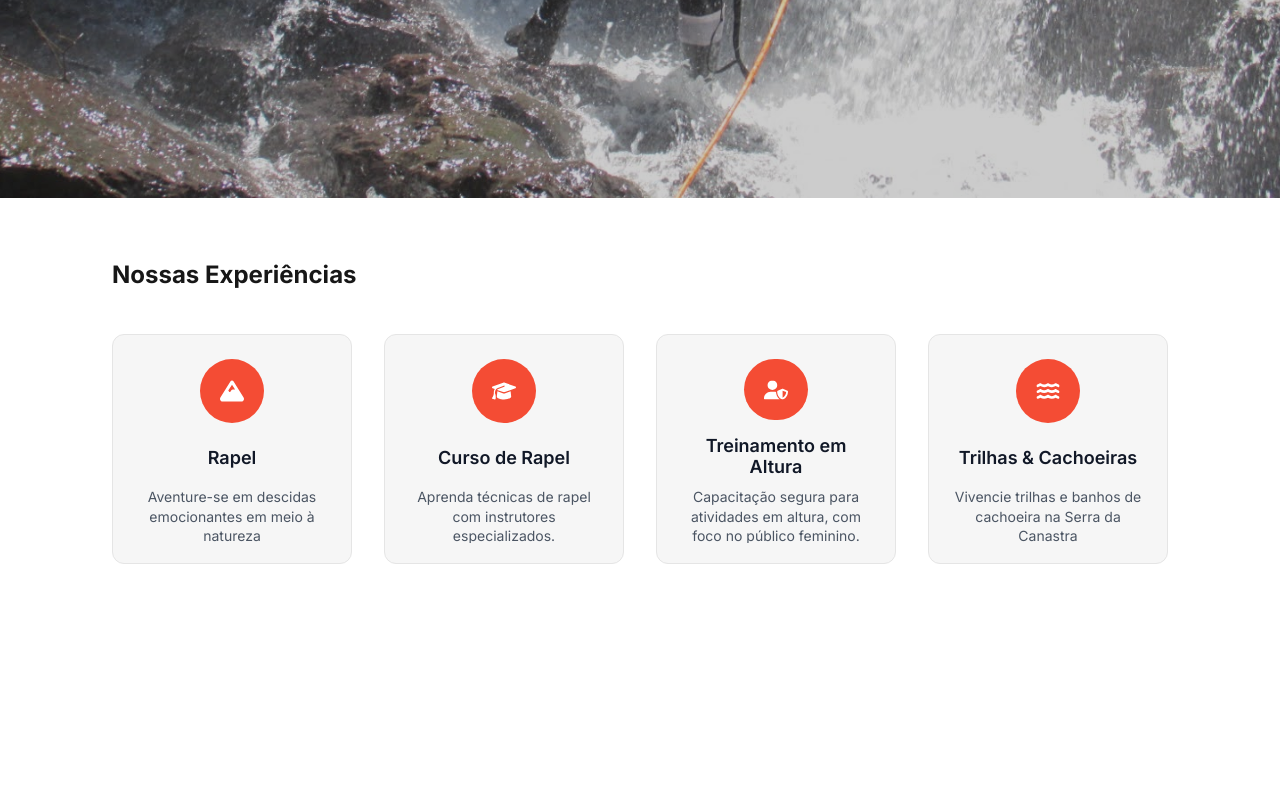
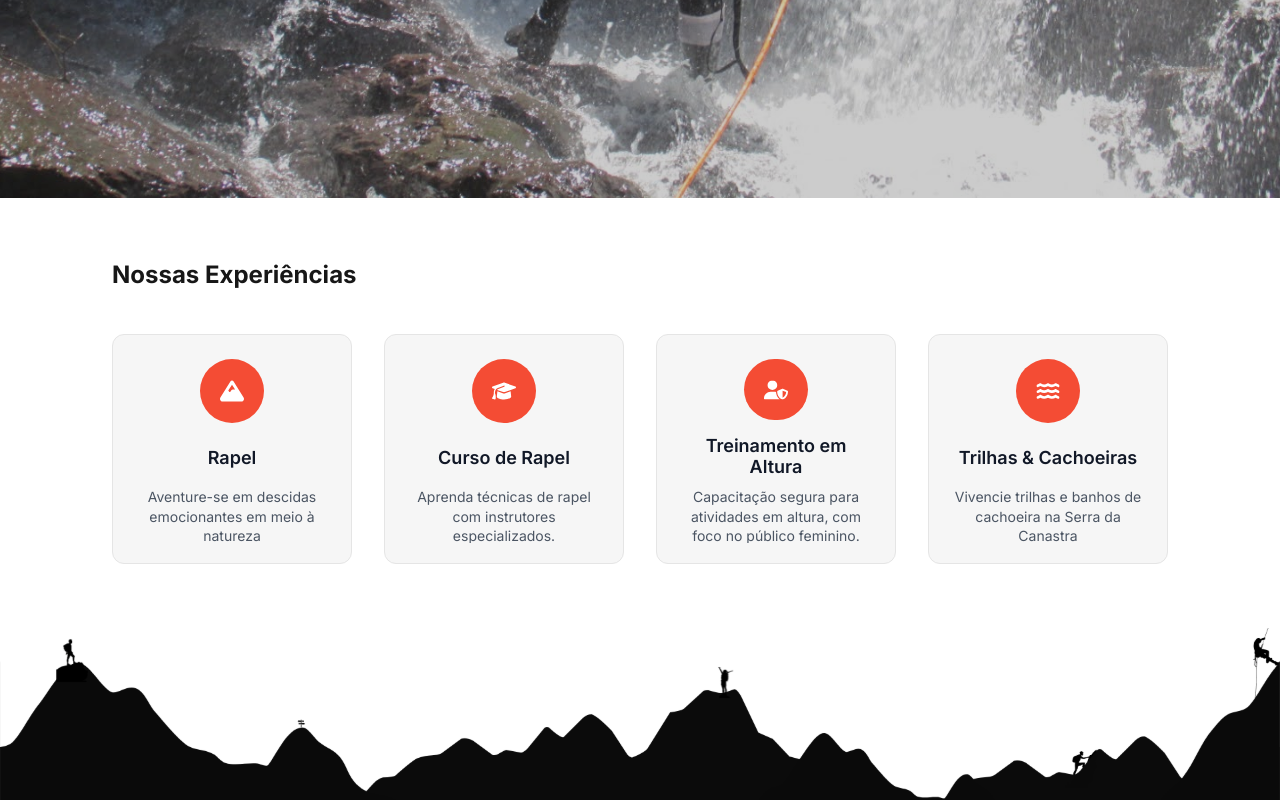
Before and after one commit to lcostaju/Projeto_Final_React, a React (Vite) app in the folder viva_aventuras/: page / in a window 1280 px wide. Shown: the part 693-1493 px from the top of the page. Before the commit the page ends 1321 px from the top, so only its background shows below. Built offline with nearby package versions, Linux system fonts and the light colour scheme; a web font is replaced by a local one.

Commit message:
feat: add MontainSection component and styles

```diff
--- a/viva_aventuras/src/Componentes/Main.jsx
+++ b/viva_aventuras/src/Componentes/Main.jsx
@@ -1,3 +1,4 @@
+import MontainSection from "./MontainSection/MontainSection";
 import NossasExperiencias from "./NossasEsperiencias/NossasExperiencias";
 
 function Main(){
@@ -5,6 +6,7 @@ function Main(){
     return(
         <main>
         <NossasExperiencias/>
+        <MontainSection/>
         </main>
     )
 
--- /dev/null
+++ b/viva_aventuras/src/Componentes/MontainSection/MontainSection.jsx
@@ -0,0 +1,15 @@
+import styles from './MontainSection.module.css';
+
+function MontainSection() {
+    return (
+        <section className={styles.montainSection}>
+            <img
+                src="/image-montain-footer.svg"
+                alt="Montanhas com aventureiros"
+                className={styles.montainImage}
+            />
+        </section>
+    );
+}
+
+export default MontainSection;
--- /dev/null
+++ b/viva_aventuras/src/Componentes/MontainSection/MontainSection.module.css
@@ -0,0 +1,19 @@
+.montainSection {
+  width: 100%;
+  background-color: #ffffff;
+  overflow: hidden;
+  padding: 0;
+  margin: 0;
+}
+
+.wrapper {
+  max-width: var(--largura-maxima-secao);
+  margin: 0 auto;
+  padding: 0;
+}
+
+.montainImage {
+  width: 100%;
+  height: auto;
+  display: block;
+}
```
